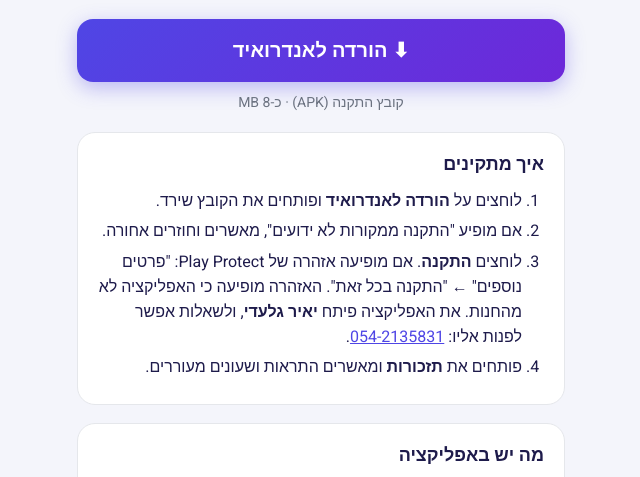
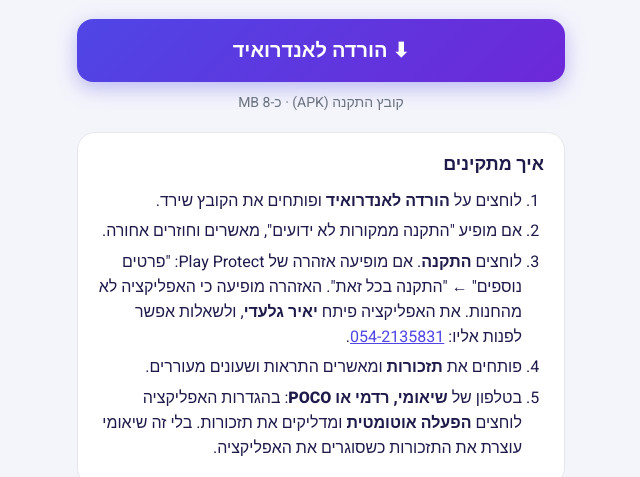
Before and after one commit to sofer770/Rappels, a website: page app/index.html in a window 1280 px wide. Shown: the part 244-721 px from the top of the page, without its empty margins (319-959 px from the left). Drawn offline with Linux system fonts and the light colour scheme.

Commit message:
Download page: Xiaomi autostart step
Co-Authored-By: Claude Opus 5.5 <noreply@anthropic.com>
Claude-Session: https://claude.ai/code/session_01FQ6iUbyc5vuK7EPZL2K373

```diff
--- a/app/index.html
+++ b/app/index.html
@@ -82,6 +82,7 @@
       <li>אם מופיע "התקנה ממקורות לא ידועים", מאשרים וחוזרים אחורה.</li>
       <li>לוחצים <b>התקנה</b>. אם מופיעה אזהרה של Play Protect: "פרטים נוספים" ← "התקנה בכל זאת". האזהרה מופיעה כי האפליקציה לא מהחנות. את האפליקציה פיתח <b>יאיר גלעדי</b>, ולשאלות אפשר לפנות אליו: <a class="tel" href="tel:0542135831">054-2135831</a>.</li>
       <li>פותחים את <b>תזכורות</b> ומאשרים התראות ושעונים מעוררים.</li>
+      <li>בטלפון של <b>שיאומי, רדמי או POCO</b>: בהגדרות האפליקציה לוחצים <b>הפעלה אוטומטית</b> ומדליקים את תזכורות. בלי זה שיאומי עוצרת את התזכורות כשסוגרים את האפליקציה.</li>
     </ol>
   </div>
 
```
